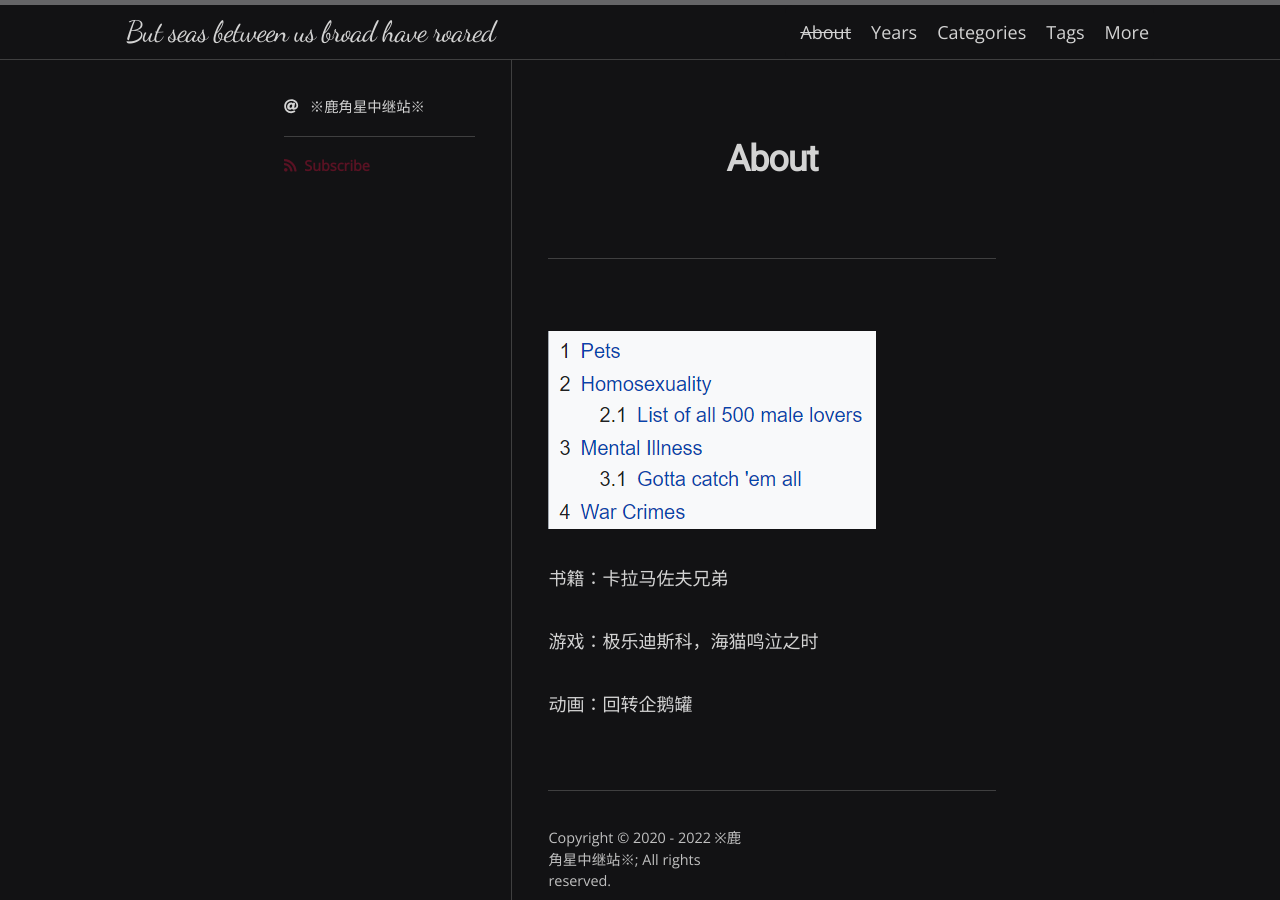
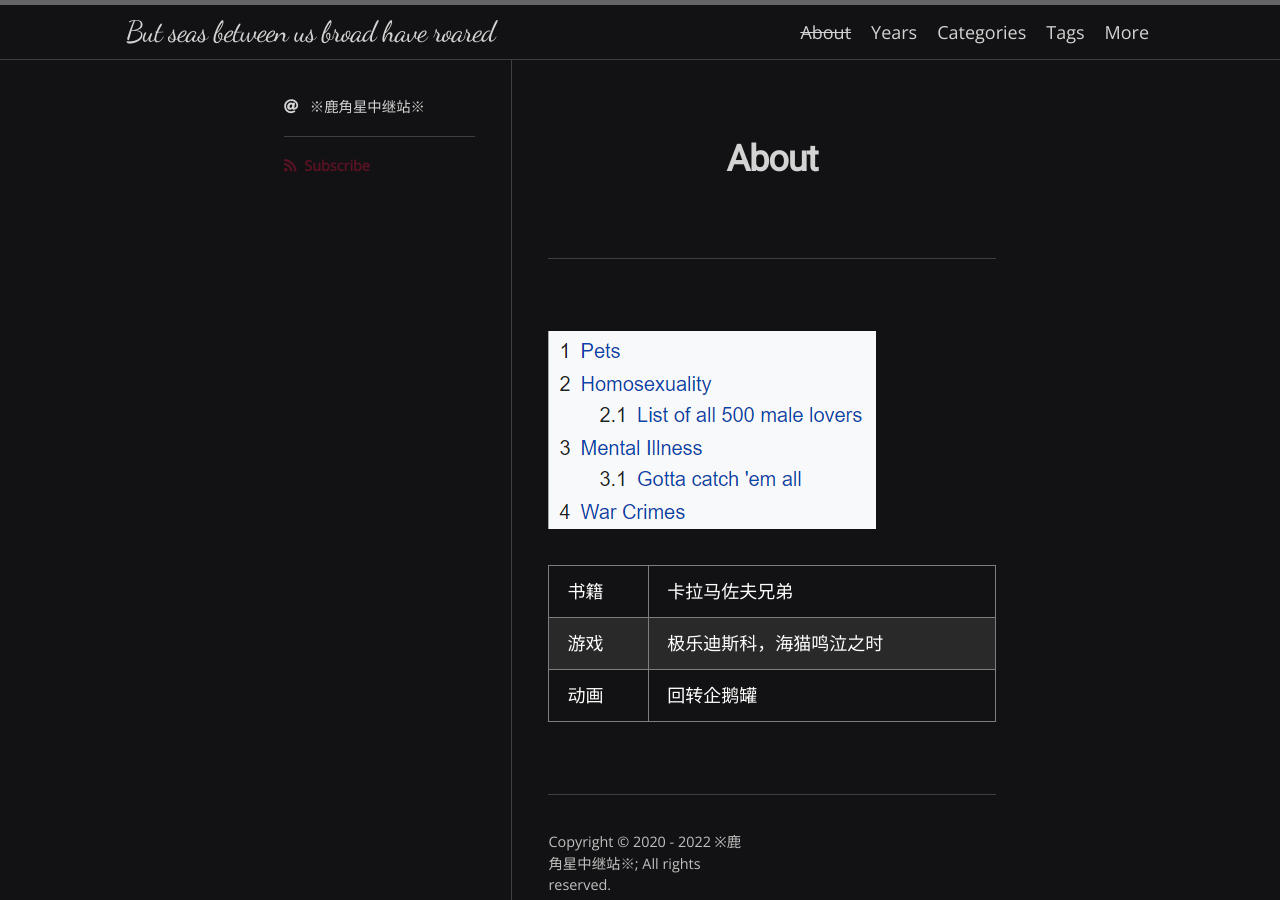
Before and after one commit to scatterdclouds/scatterdclouds.github.io, a Jekyll site: the page built from about.md, in a window 1280 px wide. Built offline with Jekyll 4.4.1, drawn with Linux system fonts in a browser that asks for light colours; nearby versions of some CDN libraries; some web fonts are replaced.

```diff
--- a/about.md
+++ b/about.md
@@ -6,8 +6,6 @@ permalink: /about/
 
 ![](/public/img/pets-homosexuality-mental-illness-war-crimes.png)
 
-书籍：卡拉马佐夫兄弟
-
-游戏：极乐迪斯科，海猫鸣泣之时
-
-动画：回转企鹅罐
+| 书籍 | 卡拉马佐夫兄弟 |
+| 游戏 | 极乐迪斯科，海猫鸣泣之时 |
+| 动画 | 回转企鹅罐 |
```
